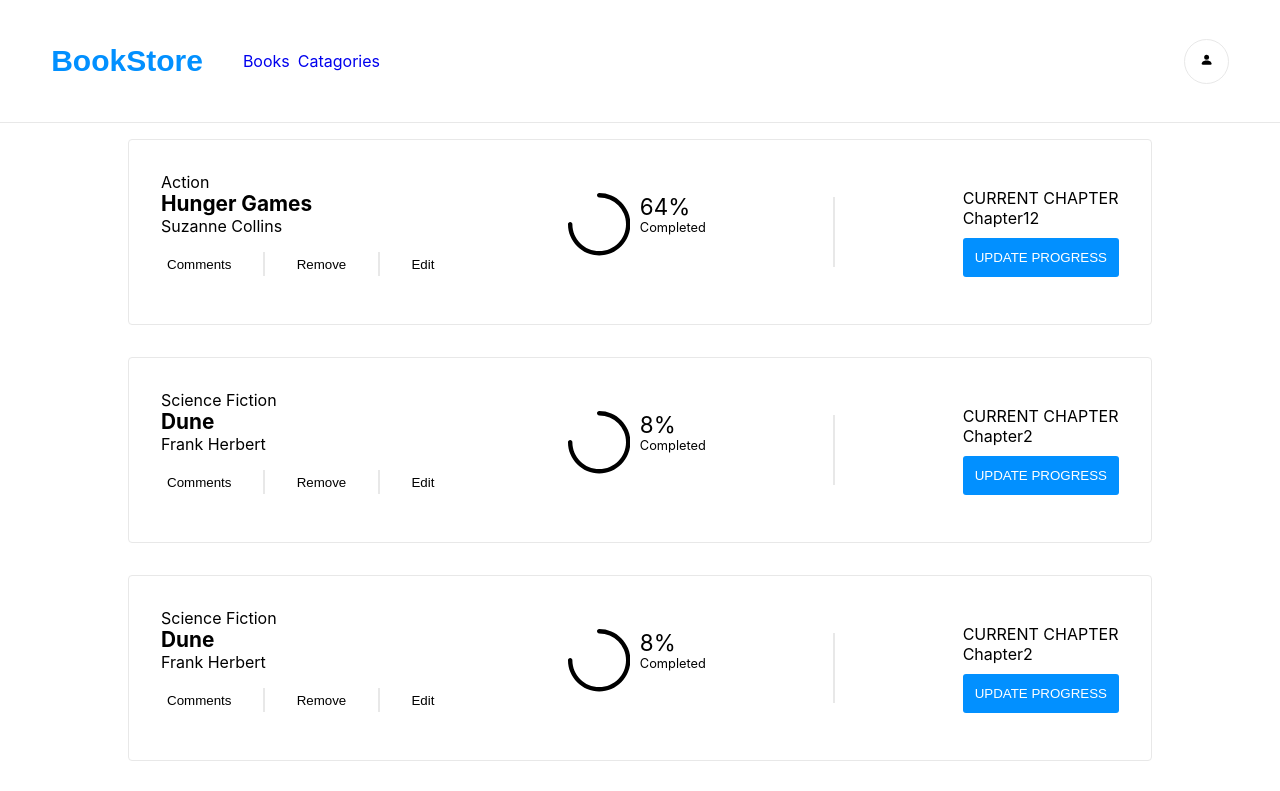
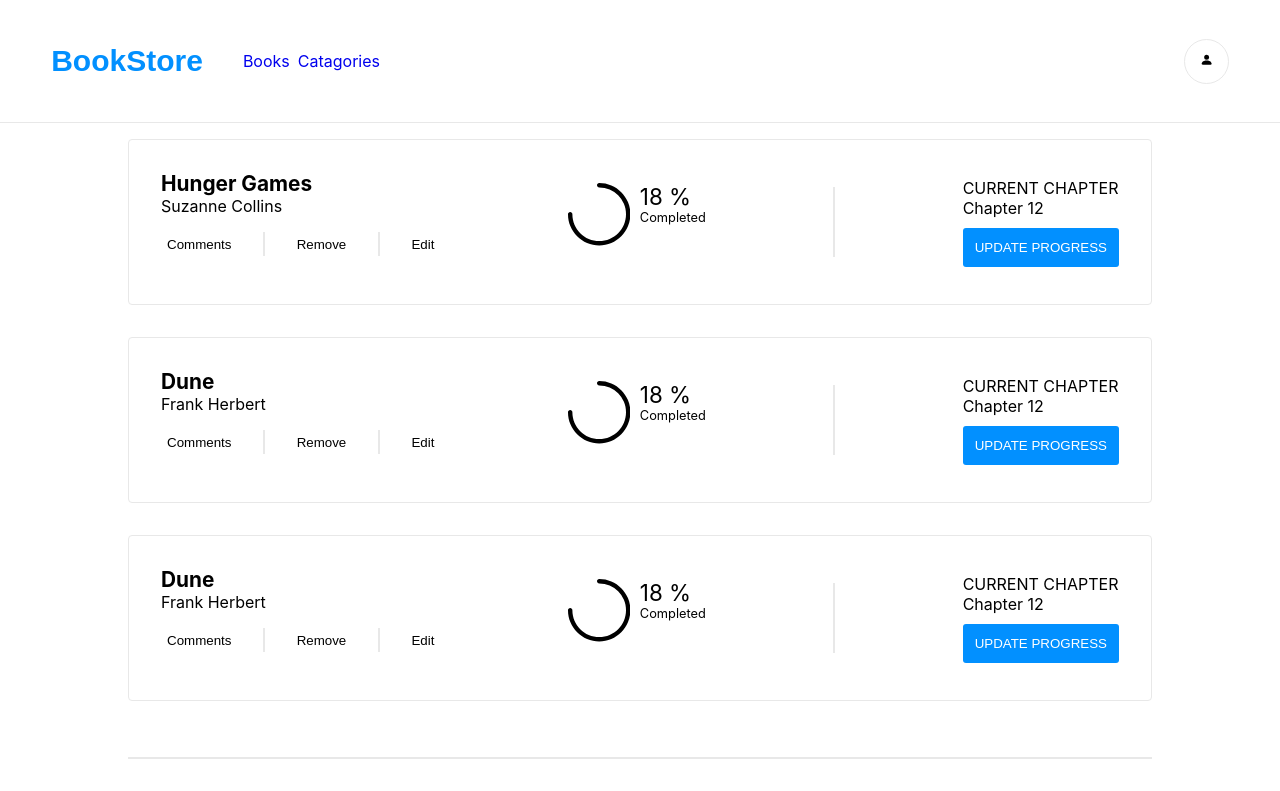
Before and after one commit to IamYunusAli/bookstore, a React (Create React App) app: page / in a window 1280 px wide. Shown: the top 791 px of the page. Built offline with nearby package versions, Linux system fonts and the light colour scheme.

Commit message:
Edit Book.js

```diff
--- a/src/components/Book.js
+++ b/src/components/Book.js
@@ -7,7 +7,7 @@ import './components.css';
 const Books = (props) => {
   const dispatch = useDispatch();
   const {
-    id, title, author, percent, chapter, genere,
+    id, title, author, category,
   } = props;
   const removebook = () => {
     dispatch(REMOVEBOOKS(id));
@@ -18,7 +18,7 @@ const Books = (props) => {
         <div className="card">
           <div className="desc-box">
             <div className="desc">
-              <p>{genere}</p>
+              <p>{category}</p>
               <p className="book-title">{title}</p>
               <p className="book-author">{author}</p>
             </div>
@@ -39,7 +39,7 @@ const Books = (props) => {
             </div>
             <div className="percent-info">
               <p className="progress-value">
-                {percent}
+                18
                 %
               </p>
               <p className="progress-completed">Completed</p>
@@ -51,7 +51,7 @@ const Books = (props) => {
               <p>CURRENT CHAPTER</p>
               <p>
                 Chapter
-                {chapter}
+                12
               </p>
             </div>
             <button className="buttons" type="button">UPDATE PROGRESS</button>
@@ -66,9 +66,7 @@ Books.propTypes = {
   id: PropTypes.string.isRequired,
   title: PropTypes.string.isRequired,
   author: PropTypes.string.isRequired,
-  percent: PropTypes.number.isRequired,
-  chapter: PropTypes.number.isRequired,
-  genere: PropTypes.string.isRequired,
+  category: PropTypes.string.isRequired,
 };
 
 export default Books;
```
